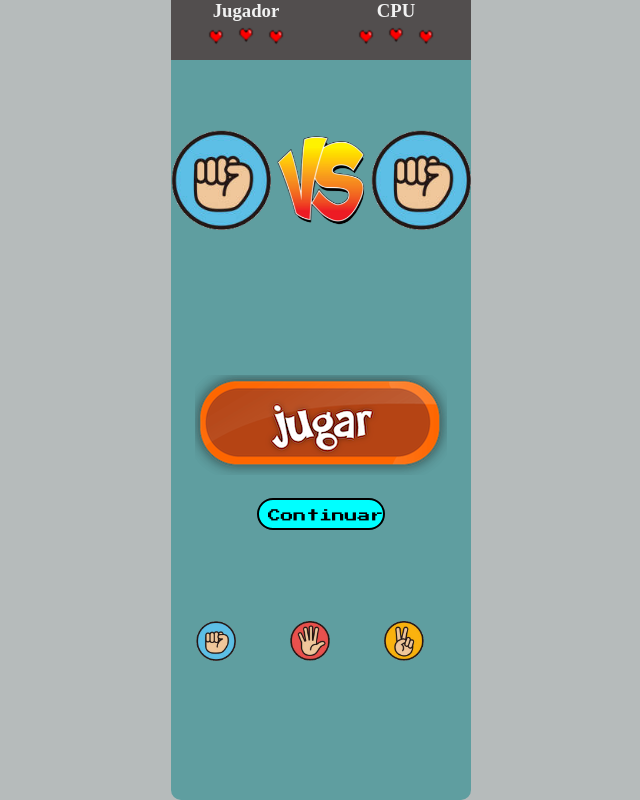
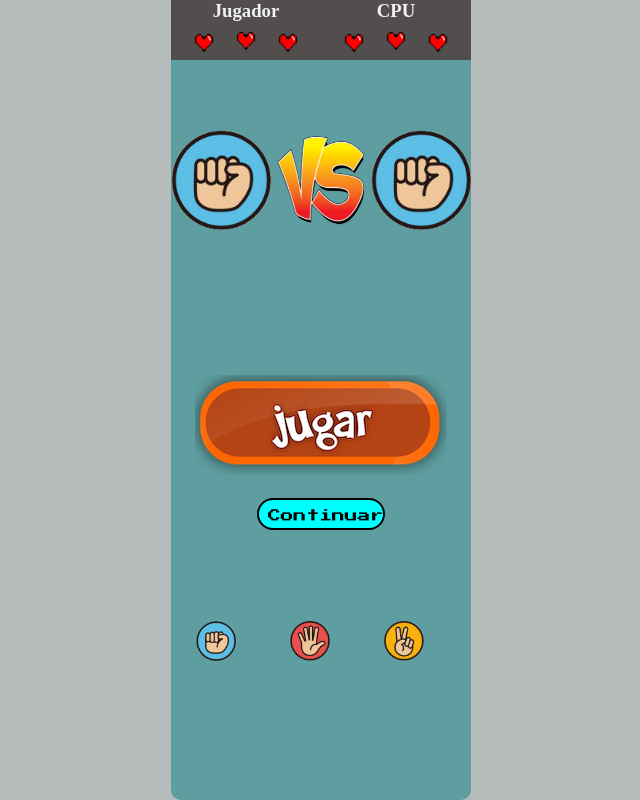
Before and after one commit to rbk2210/rock-paper-scissors, a plain HTML site: page index.html in a window 1280 px wide. Shown: the whole page, without its empty margins (319-959 px from the left). Drawn offline with Linux system fonts and the light colour scheme.

Commit message:
solution Image2

```diff
--- a/css/style.css
+++ b/css/style.css
@@ -48,7 +48,7 @@ h3 {
 .life-container .heart1,
 .heart2,
 .heart3 {
-    width: 20%;
+    width: 28%;
 }
 
 @keyframes animationHeart {
```
